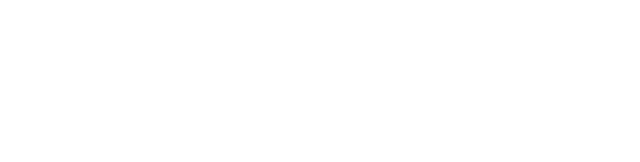
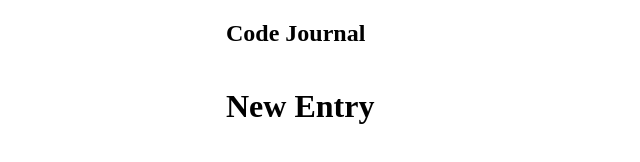
Before and after one commit to danielycho/code-journal, a website: page index.html in a window 1280 px wide. Shown: the whole page, without its empty margins (0-640 px from the left). Drawn offline with Linux system fonts and the light colour scheme.

Commit message:
Added div with data-view to HTML.

```diff
--- a/index.html
+++ b/index.html
@@ -17,7 +17,23 @@
 </head>
 <body>
   <header>
+    <div class="container">
+      <div class="row">
+        <div class="column-half">
+          <h2>Code Journal</h2>
+        </div>
+      </div>
+    </div>
   </header>
+  <div class="container">
+    <div class="row">
+      <div class="column-full">
+        <h1>New Entry</h1>
+      </div>
+    </div>
+    <div data-view="entry-form"></div>
+  </div>
+
   <main>
   </main>
   <script src="js/data.js"></script>
```
